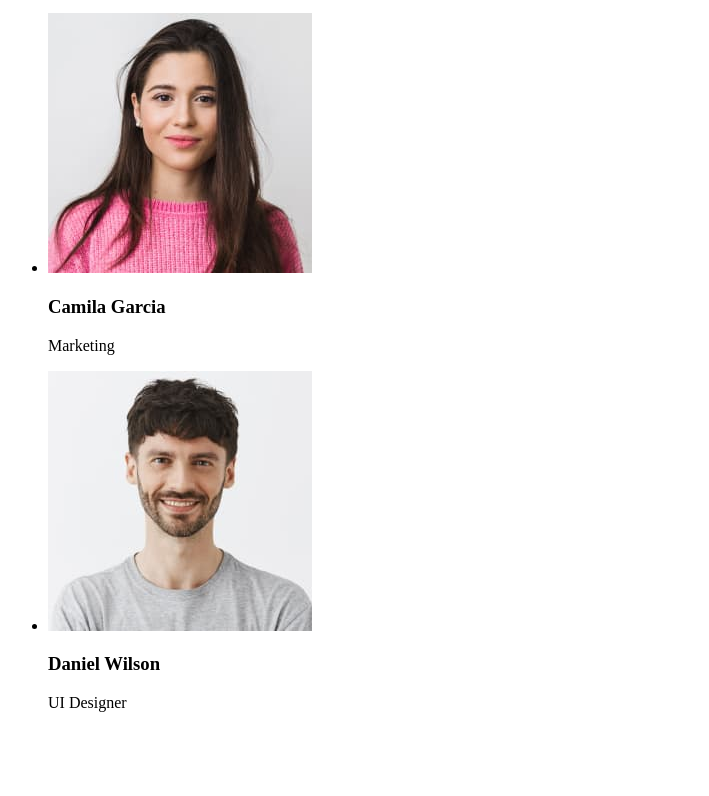
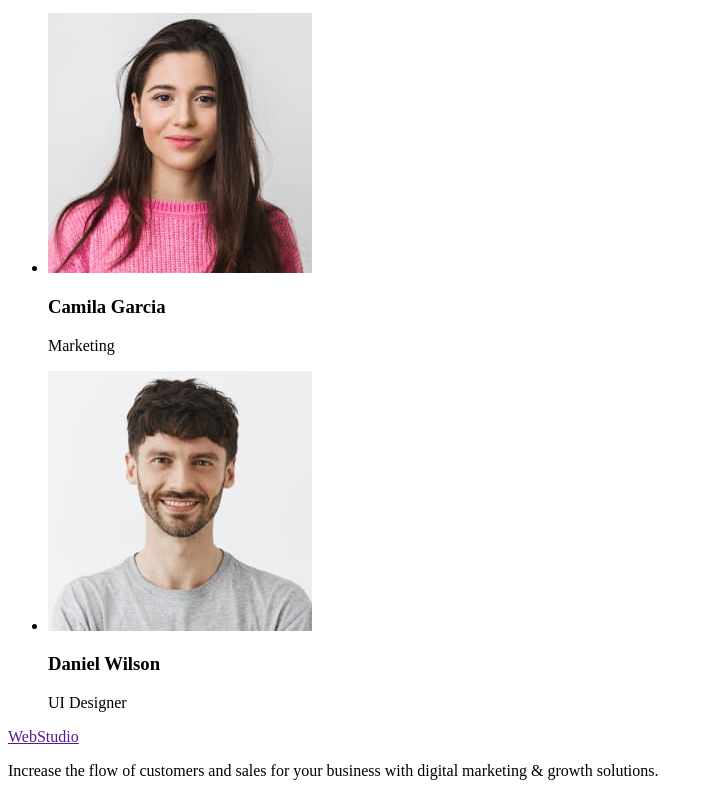
Before and after one commit to alla-novak/goit-markup-hw-01, a plain HTML site: page index.html in a window 1280 px wide. Shown: the part 1296-2092 px from the top of the page, without its empty margins (0-709 px from the left). Before the commit the page ends 2024 px from the top, so only its background shows below. Drawn offline with Linux system fonts and the light colour scheme.

Commit message:
added footer

```diff
--- a/index.html
+++ b/index.html
@@ -83,6 +83,12 @@
         </ul>
       </section>
     </main>
-    <footer></footer>
+    <footer>
+      <a href="">WebStudio</a>
+      <p>
+        Increase the flow of customers and sales for your business with digital
+        marketing & growth solutions.
+      </p>
+    </footer>
   </body>
 </html>
```
